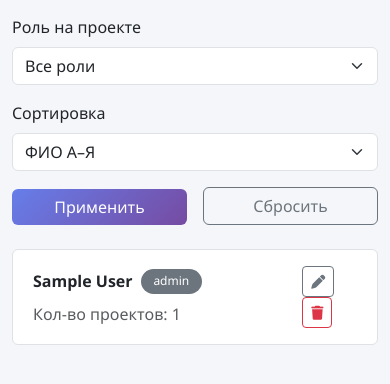
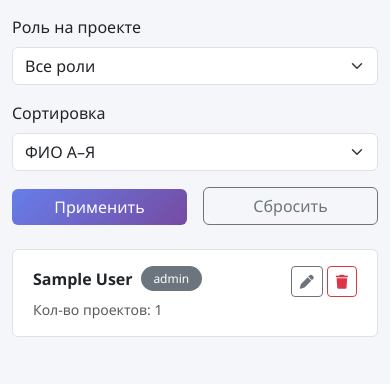
Before and after one commit to daniil-avdeenko/project-finance, a Flask app: page /employees in a window 390 px wide. Shown: the part 184-568 px from the top of the page. Run offline with Flask 3, Linux system fonts and the light colour scheme; a user stored in the database is signed in; tables that the repository leaves empty hold one stand-in row (values such as "Sample post"); some libraries are stand-ins or nearby versions.

Commit message:
fix(ui): responsive employee rows and categories headers

```diff
--- a/app/templates/categories/expense.html
+++ b/app/templates/categories/expense.html
@@ -3,7 +3,7 @@
 {% block title %}Категории расходов{% endblock %}
 
 {% block content %}
-<div class="d-flex justify-content-between align-items-center mb-4">
+<div class="d-flex justify-content-between align-items-center mb-4 flex-wrap gap-3">
     <h1><i class="fas fa-arrow-down text-danger me-2"></i>Категории расходов</h1>
     {% if current_user.is_admin() %}
         <a href="{{ url_for('main.expense_category_create', next=request.path) }}" class="btn btn-primary">
--- a/app/templates/categories/income.html
+++ b/app/templates/categories/income.html
@@ -3,7 +3,7 @@
 {% block title %}Категории доходов{% endblock %}
 
 {% block content %}
-<div class="d-flex justify-content-between align-items-center mb-4">
+<div class="d-flex justify-content-between align-items-center mb-4 flex-wrap gap-3">
     <h1><i class="fas fa-arrow-up text-success me-2"></i>Категории доходов</h1>
     {% if current_user.is_admin() %}
     <a href="{{ url_for('main.income_category_create', next=request.path) }}" class="btn btn-primary">
--- a/app/templates/employees/list.html
+++ b/app/templates/employees/list.html
@@ -59,24 +59,24 @@
 
 <div class="list-group" id="employeeList">
     {% for employee in employees %}
-    <div class="list-group-item list-group-item-action d-flex justify-content-between align-items-center employee-row"
+           <div class="list-group-item list-group-item-action d-flex justify-content-between align-items-start gap-2 employee-row"
          style="cursor: pointer; transition: 0.2s; padding: 1rem 1.25rem;"
          data-url="{{ url_for('main.employee_detail', employee_id=employee.id, next=request.full_path.rstrip('?')) }}">
 
-        <div class="flex-grow-1 me-3">
+        <div class="flex-grow-1" style="min-width: 0;">
             <div class="d-flex flex-wrap align-items-center gap-2">
                 <span class="fw-semibold">{{ employee.name }}</span>
                 {% for role in employee.roles %}
                 <span class="badge bg-secondary">{{ role }}</span>
                 {% endfor %}
-                <span class="text-muted">Кол-во проектов: {{ employee.project_roles|length }}</span>
+                <span class="text-muted small">Кол-во проектов: {{ employee.project_roles|length }}</span>
             </div>
         </div>
 
         {% if current_user.is_admin() %}
-        <div>
+        <div class="d-flex gap-1 flex-shrink-0">
             <a href="{{ url_for('main.employee_edit', employee_id=employee.id, next=request.full_path.rstrip('?')) }}"
-               class="btn btn-sm btn-outline-secondary me-1" title="Редактировать" onclick="event.stopPropagation();">
+               class="btn btn-sm btn-outline-secondary" title="Редактировать" onclick="event.stopPropagation();">
                 <i class="fas fa-pen"></i>
             </a>
             <form method="post"
```
